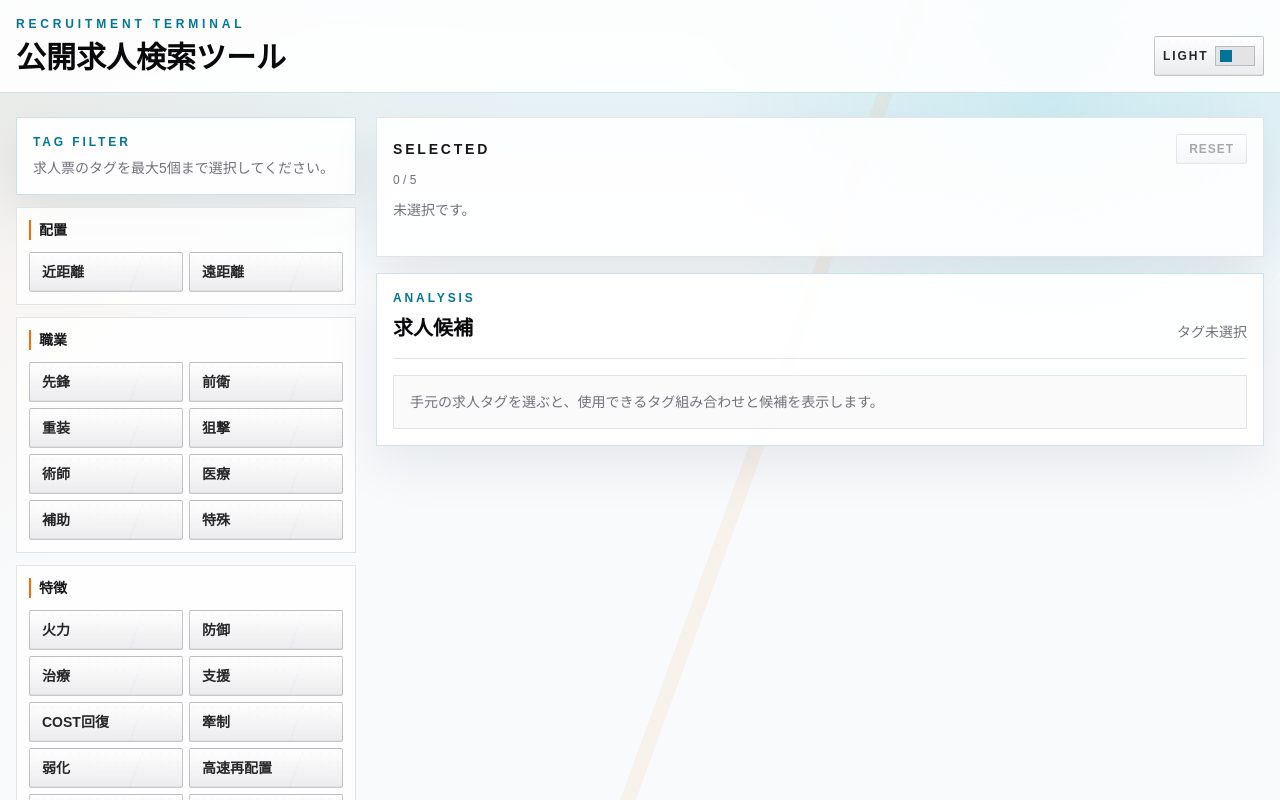
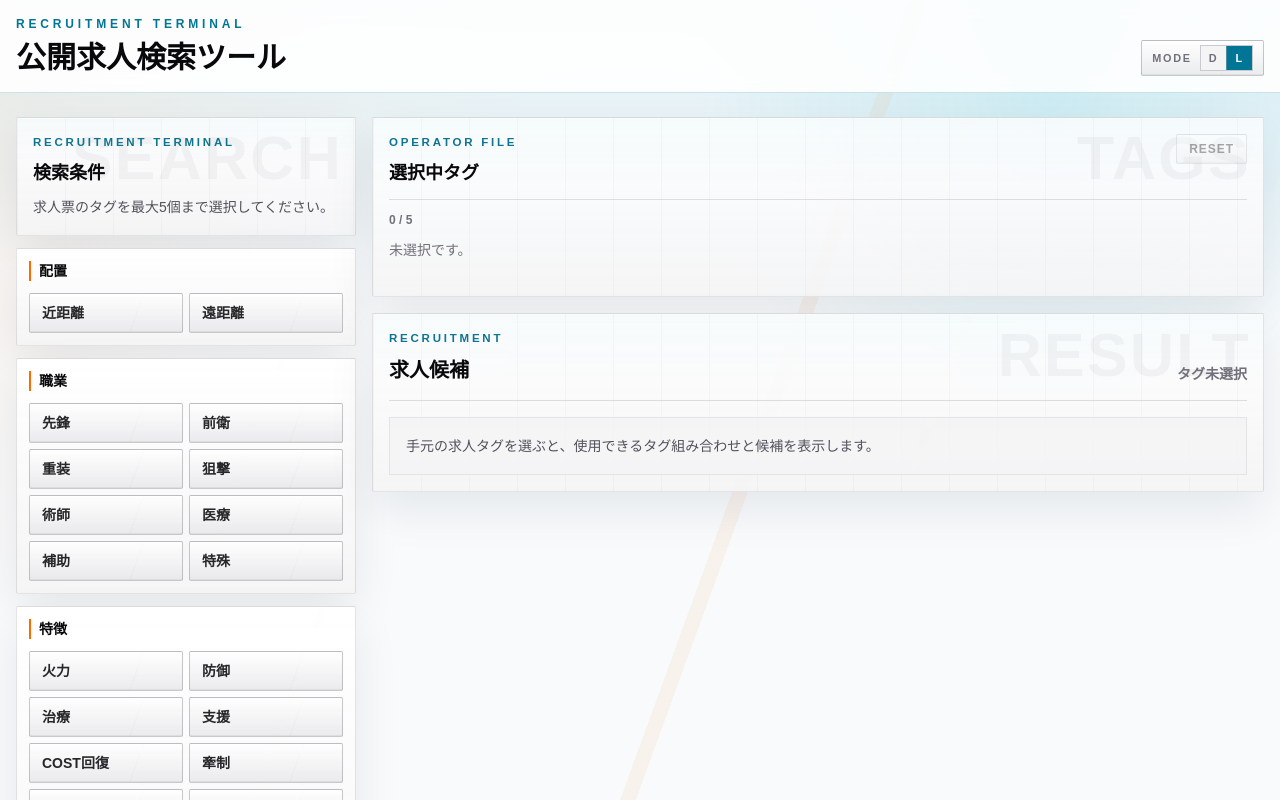
Before and after one commit to Assy0562/recruitment-terminal, a Next.js app: page / in a window 1280 px wide. Shown: the top 800 px of the page. Built offline with nearby package versions, Linux system fonts and the light colour scheme.

Commit message:
Refine tactical terminal UI

```diff
--- a/src/app/globals.css
+++ b/src/app/globals.css
@@ -101,24 +101,6 @@ button {
   color: #e4e4e7;
 }
 
-.terminal-button::before {
-  content: "";
-  position: absolute;
-  inset: 0;
-  z-index: 0;
-  pointer-events: none;
-  background-image: radial-gradient(circle, rgba(8, 145, 178, 0.2) 1px, transparent 1.25px);
-  background-size: 9px 9px;
-  opacity: 0.16;
-  -webkit-mask-image: linear-gradient(to bottom, black, transparent);
-  mask-image: linear-gradient(to bottom, black, transparent);
-}
-
-:root.dark .terminal-button::before {
-  background-image: radial-gradient(circle, rgba(103, 232, 249, 0.24) 1px, transparent 1.25px);
-  opacity: 0.12;
-}
-
 .terminal-button:hover {
   border-color: rgba(8, 145, 178, 0.55);
   box-shadow:
@@ -162,3 +144,93 @@ button {
   box-shadow: 0 0 16px rgba(251, 146, 60, 0.08);
   color: #fed7aa;
 }
+
+.terminal-panel {
+  position: relative;
+  overflow: hidden;
+  border: 1px solid rgba(39, 39, 42, 0.12);
+  border-radius: 2px;
+  background:
+    linear-gradient(180deg, rgba(255, 255, 255, 0.94), rgba(244, 244, 245, 0.9)),
+    linear-gradient(110deg, transparent 0 62%, rgba(251, 146, 60, 0.055) 62% 63%, transparent 63%);
+  box-shadow:
+    inset 0 1px 0 rgba(255, 255, 255, 0.62),
+    0 18px 46px rgba(15, 23, 42, 0.08);
+}
+
+:root.dark .terminal-panel {
+  border-color: rgba(63, 63, 70, 0.82);
+  background:
+    linear-gradient(180deg, rgba(28, 28, 31, 0.96), rgba(18, 18, 20, 0.97)),
+    linear-gradient(110deg, transparent 0 62%, rgba(251, 146, 60, 0.055) 62% 63%, transparent 63%);
+  box-shadow:
+    inset 0 1px 0 rgba(255, 255, 255, 0.04),
+    0 24px 70px rgba(0, 0, 0, 0.18);
+}
+
+.terminal-panel::before {
+  content: "";
+  position: absolute;
+  inset: 0 0 auto 0;
+  height: 100%;
+  pointer-events: none;
+  background:
+    linear-gradient(180deg, rgba(8, 145, 178, 0.08), transparent 42%),
+    linear-gradient(90deg, rgba(39, 39, 42, 0.08) 1px, transparent 1px);
+  background-size: 100% 100%, 48px 100%;
+  opacity: 0.42;
+}
+
+:root.dark .terminal-panel::before {
+  background:
+    linear-gradient(180deg, rgba(103, 232, 249, 0.055), transparent 42%),
+    linear-gradient(90deg, rgba(212, 212, 216, 0.055) 1px, transparent 1px);
+  background-size: 100% 100%, 48px 100%;
+  opacity: 0.36;
+}
+
+.terminal-panel > * {
+  position: relative;
+}
+
+.terminal-panel-plain::before {
+  display: none;
+}
+
+.terminal-watermark {
+  position: absolute;
+  right: 0.75rem;
+  top: 0.65rem;
+  pointer-events: none;
+  color: rgba(15, 23, 42, 0.045);
+  font-size: clamp(2rem, 5vw, 3.8rem);
+  font-weight: 900;
+  letter-spacing: 0.04em;
+  line-height: 1;
+  text-transform: uppercase;
+  white-space: nowrap;
+}
+
+:root.dark .terminal-watermark {
+  color: rgba(244, 244, 245, 0.035);
+}
+
+.terminal-divider {
+  border-color: rgba(212, 212, 216, 0.78);
+}
+
+:root.dark .terminal-divider {
+  border-color: rgba(63, 63, 70, 0.78);
+}
+
+.terminal-kicker {
+  color: #0e7490;
+  font-size: 0.72rem;
+  font-weight: 800;
+  letter-spacing: 0.24em;
+  text-transform: uppercase;
+}
+
+:root.dark .terminal-kicker {
+  color: #67e8f9;
+}
--- a/src/app/operators/[id]/page.tsx
+++ b/src/app/operators/[id]/page.tsx
@@ -61,7 +61,11 @@ export default async function OperatorDetailPage({
           <div className="grid h-full lg:grid-cols-[42%_1fr]">
             <section className="relative min-h-[460px] overflow-hidden border-b border-zinc-200 bg-zinc-100 lg:h-full lg:min-h-0 lg:border-b-0 lg:border-r dark:border-zinc-800 dark:bg-zinc-950">
               <div className="absolute inset-0 bg-[linear-gradient(140deg,rgba(255,255,255,0.74),rgba(226,232,240,0.42)_42%,rgba(251,146,60,0.08)),linear-gradient(90deg,rgba(8,145,178,0.06)_1px,transparent_1px),linear-gradient(rgba(8,145,178,0.06)_1px,transparent_1px)] bg-[length:auto,40px_40px,40px_40px] dark:bg-[linear-gradient(140deg,rgba(24,24,27,0.5),rgba(9,9,11,0.84)_44%,rgba(251,146,60,0.08)),linear-gradient(90deg,rgba(103,232,249,0.035)_1px,transparent_1px),linear-gradient(rgba(103,232,249,0.035)_1px,transparent_1px)]" />
-              <div className="absolute inset-x-0 top-0 h-52 bg-[radial-gradient(circle,rgba(8,145,178,0.24)_1.15px,transparent_1.35px)] bg-[length:10px_10px] opacity-70 [mask-image:linear-gradient(to_bottom,black_0%,rgba(0,0,0,0.58)_44%,transparent_100%)] dark:bg-[radial-gradient(circle,rgba(103,232,249,0.28)_1.15px,transparent_1.35px)] dark:opacity-45" />
+              <div className="absolute inset-x-8 top-10 h-px bg-zinc-400/25 dark:bg-zinc-600/45" />
+              <div className="absolute right-[-2rem] top-12 text-6xl font-black uppercase tracking-[0.08em] text-zinc-950/[0.045] dark:text-white/[0.035] sm:text-7xl lg:text-8xl">
+                Operator File
+              </div>
+              <div className="absolute inset-y-0 right-[18%] w-8 -skew-x-[18deg] bg-orange-500/[0.06] dark:bg-orange-400/[0.055]" />
               <div className="absolute inset-x-8 top-8 h-px bg-cyan-700/15 dark:bg-cyan-300/15" />
               <div className="absolute inset-y-8 left-8 w-px bg-cyan-700/15 dark:bg-cyan-300/15" />
               <div className="relative h-full min-h-[460px] lg:min-h-0">
--- a/src/components/CombinationCandidates.tsx
+++ b/src/components/CombinationCandidates.tsx
@@ -14,28 +14,29 @@ export function CombinationCandidates({
   selectedTags
 }: CombinationCandidatesProps) {
   return (
-    <section className="border border-cyan-700/20 bg-white/90 p-4 shadow-[0_18px_50px_rgba(15,23,42,0.08)] dark:border-cyan-300/20 dark:bg-zinc-900/90 dark:shadow-none">
-      <div className="flex flex-col gap-1 border-b border-zinc-200 pb-4 dark:border-zinc-800 sm:flex-row sm:items-end sm:justify-between">
+    <section className="terminal-panel p-4">
+      <span className="terminal-watermark">Result</span>
+      <div className="flex flex-col gap-2 border-b pb-4 terminal-divider sm:flex-row sm:items-end sm:justify-between">
         <div>
-          <p className="text-xs font-semibold uppercase tracking-[0.24em] text-cyan-700 dark:text-cyan-300">
-            Analysis
-          </p>
-          <h2 className="mt-2 text-xl font-bold text-zinc-950 dark:text-zinc-50">
-            求人候補
+          <p className="terminal-kicker">Recruitment</p>
+          <h2 className="mt-2 text-xl font-black text-zinc-950 dark:text-zinc-50">
+            {"\u6c42\u4eba\u5019\u88dc"}
           </h2>
         </div>
-        <p className="text-sm text-zinc-500 dark:text-zinc-400">
-          {selectedTags.length === 0 ? "タグ未選択" : `${candidates.length} パターン`}
+        <p className="text-sm font-semibold text-zinc-500 dark:text-zinc-400">
+          {selectedTags.length === 0
+            ? "\u30bf\u30b0\u672a\u9078\u629e"
+            : `${candidates.length} \u30d1\u30bf\u30fc\u30f3`}
         </p>
       </div>
 
       {selectedTags.length === 0 ? (
-        <div className="mt-4 border border-zinc-200 bg-zinc-50 p-4 text-sm text-zinc-500 dark:border-zinc-800 dark:bg-zinc-950/70 dark:text-zinc-400">
-          手元の求人タグを選ぶと、使用できるタグ組み合わせと候補を表示します。
+        <div className="mt-4 border border-zinc-200 bg-zinc-100/80 p-4 text-sm leading-6 text-zinc-600 dark:border-zinc-800 dark:bg-zinc-950/70 dark:text-zinc-400">
+          {"\u624b\u5143\u306e\u6c42\u4eba\u30bf\u30b0\u3092\u9078\u3076\u3068\u3001\u4f7f\u7528\u3067\u304d\u308b\u30bf\u30b0\u7d44\u307f\u5408\u308f\u305b\u3068\u5019\u88dc\u3092\u8868\u793a\u3057\u307e\u3059\u3002"}
         </div>
       ) : candidates.length === 0 ? (
-        <div className="mt-4 border border-amber-500/40 bg-amber-100/70 p-4 text-sm text-amber-800 dark:border-amber-300/40 dark:bg-amber-300/10 dark:text-amber-100">
-          有効な組み合わせがありません。タグを選び直してください。
+        <div className="mt-4 border border-orange-500/35 bg-orange-100/55 p-4 text-sm text-orange-800 dark:border-orange-400/35 dark:bg-orange-400/10 dark:text-orange-100">
+          {"\u6709\u52b9\u306a\u7d44\u307f\u5408\u308f\u305b\u304c\u3042\u308a\u307e\u305b\u3093\u3002\u30bf\u30b0\u3092\u9078\u3073\u76f4\u3057\u3066\u304f\u3060\u3055\u3044\u3002"}
         </div>
       ) : (
         <div className="mt-4 grid gap-4">
@@ -63,18 +64,20 @@ function CandidateCard({
   return (
     <article
       className={[
-        "border bg-white/95 p-4 dark:bg-zinc-950/90",
-        isHighValue
-          ? "border-amber-500/55 dark:border-amber-300/45"
-          : "border-zinc-200 dark:border-zinc-800"
+        "terminal-panel p-4",
+        isHighValue ? "border-orange-500/45 dark:border-orange-400/38" : ""
       ].join(" ")}
     >
-      <div className="flex flex-col gap-3 border-b border-zinc-200 pb-3 dark:border-zinc-800 sm:flex-row sm:items-start sm:justify-between">
-        <div>
+      <span className="terminal-watermark">File</span>
+      <div className="flex flex-col gap-3 border-b pb-3 terminal-divider sm:flex-row sm:items-start sm:justify-between">
+        <div className="min-w-0">
+          <p className="mb-2 text-[0.68rem] font-black uppercase tracking-[0.22em] text-zinc-500 dark:text-zinc-500">
+            Operator File
+          </p>
           <div className="flex flex-wrap gap-2">
             {candidate.tags.map((tag) => (
               <span
-                className="border border-cyan-700/35 bg-cyan-50 px-2 py-1 text-xs font-semibold text-cyan-800 dark:border-cyan-300/60 dark:bg-cyan-300/10 dark:text-cyan-100"
+                className="border border-cyan-700/30 bg-cyan-50/70 px-2 py-1 text-xs font-semibold text-cyan-800 dark:border-cyan-300/35 dark:bg-cyan-300/8 dark:text-cyan-100"
                 key={tag}
               >
                 {tag}
@@ -83,21 +86,25 @@ function CandidateCard({
           </div>
         </div>
 
-        <div className="grid min-w-28 grid-cols-2 gap-2 text-right sm:block">
+        <div className="grid min-w-32 grid-cols-2 gap-2 text-right sm:block">
           {usesAllSelectedTags ? (
-            <p className="text-xs font-bold text-cyan-700 dark:text-cyan-300">全タグ一致</p>
+            <p className="text-xs font-bold text-cyan-700 dark:text-cyan-300">
+              {"\u5168\u30bf\u30b0\u4e00\u81f4"}
+            </p>
           ) : null}
           <p
             className={
               isHighValue
-                ? "text-sm font-bold text-amber-600 dark:text-amber-300"
+                ? "text-sm font-bold text-orange-700 dark:text-orange-300"
                 : "text-sm font-bold text-cyan-700 dark:text-cyan-300"
             }
           >
-            最低 {getRarityLabel(candidate.minRarity)}
+            {"\u6700\u4f4e "}
+            {getRarityLabel(candidate.minRarity)}
           </p>
           <p className="text-xs font-semibold text-zinc-500">
-            {candidate.operators.length} 件
+            {candidate.operators.length}
+            {" \u4ef6"}
           </p>
         </div>
       </div>
@@ -114,7 +121,9 @@ function CandidateCard({
           onClick={() => setIsExpanded((current) => !current)}
           type="button"
         >
-          {isExpanded ? "閉じる" : `ほか ${remainingCount} 件を表示`}
+          {isExpanded
+            ? "\u9589\u3058\u308b"
+            : `\u307b\u304b ${remainingCount} \u4ef6\u3092\u8868\u793a`}
         </button>
       ) : null}
     </article>
--- a/src/components/RecruitmentApp.tsx
+++ b/src/components/RecruitmentApp.tsx
@@ -35,7 +35,7 @@ export function RecruitmentApp() {
   }
 
   return (
-    <main className="mx-auto grid max-w-7xl gap-5 px-4 py-6 lg:grid-cols-[340px_1fr]">
+    <main className="mx-auto grid max-w-7xl gap-4 px-4 py-6 lg:grid-cols-[340px_1fr]">
       <TagSelector
         maxSelectedTags={maxSelectedTags}
         onToggleTag={toggleTag}
--- a/src/components/SelectedTags.tsx
+++ b/src/components/SelectedTags.tsx
@@ -12,11 +12,15 @@ export function SelectedTags({
   onRemoveTag
 }: SelectedTagsProps) {
   return (
-    <section className="border border-zinc-200 bg-white/90 p-4 shadow-[0_18px_50px_rgba(15,23,42,0.08)] dark:border-zinc-800 dark:bg-zinc-900 dark:shadow-none">
-      <div className="flex items-center justify-between gap-3">
-        <h2 className="text-sm font-semibold uppercase tracking-[0.2em] text-zinc-900 dark:text-zinc-100">
-          Selected
-        </h2>
+    <section className="terminal-panel p-4">
+      <span className="terminal-watermark">Tags</span>
+      <div className="flex items-start justify-between gap-3 border-b pb-3 terminal-divider">
+        <div>
+          <p className="terminal-kicker">Operator File</p>
+          <h2 className="mt-2 text-lg font-black text-zinc-950 dark:text-zinc-50">
+            {"\u9078\u629e\u4e2d\u30bf\u30b0"}
+          </h2>
+        </div>
         <button
           className="terminal-button terminal-button-warn px-3 py-1.5 text-xs font-semibold tracking-[0.08em] transition disabled:cursor-not-allowed disabled:opacity-40"
           disabled={selectedTags.length === 0}
@@ -26,13 +30,13 @@ export function SelectedTags({
           RESET
         </button>
       </div>
-      <p className="mt-2 text-xs text-zinc-500">
+      <p className="mt-3 text-xs font-semibold text-zinc-500">
         {selectedTags.length} / {maxSelectedTags}
       </p>
 
       <div className="mt-3 flex min-h-10 flex-wrap gap-2">
         {selectedTags.length === 0 ? (
-          <p className="text-sm text-zinc-500">未選択です。</p>
+          <p className="text-sm text-zinc-500">{"\u672a\u9078\u629e\u3067\u3059\u3002"}</p>
         ) : (
           selectedTags.map((tag) => (
             <button
@@ -41,7 +45,7 @@ export function SelectedTags({
               onClick={() => onRemoveTag(tag)}
               type="button"
             >
-              {tag} ×
+              {tag} x
             </button>
           ))
         )}
--- a/src/components/TagGroup.tsx
+++ b/src/components/TagGroup.tsx
@@ -14,8 +14,8 @@ export function TagGroup({
   onToggleTag
 }: TagGroupProps) {
   return (
-    <section className="border border-zinc-200 bg-white/80 p-3 dark:border-zinc-800 dark:bg-zinc-950/75">
-      <h2 className="mb-3 border-l-2 border-orange-500 pl-2 text-sm font-bold text-zinc-900 dark:border-orange-400 dark:text-zinc-100">
+    <section className="terminal-panel terminal-panel-plain p-3">
+      <h2 className="mb-3 border-l-2 border-orange-500 pl-2 text-sm font-black text-zinc-950 dark:border-orange-400 dark:text-zinc-100">
         {category}
       </h2>
       <div className="grid grid-cols-2 gap-1.5 sm:grid-cols-3 lg:grid-cols-2">
--- a/src/components/TagSelector.tsx
+++ b/src/components/TagSelector.tsx
@@ -18,12 +18,16 @@ export function TagSelector({
 
   return (
     <aside className="space-y-3">
-      <div className="border border-cyan-700/20 bg-white/90 p-4 shadow-[0_18px_50px_rgba(15,23,42,0.08)] dark:border-cyan-300/20 dark:bg-zinc-900/90 dark:shadow-none">
-        <p className="text-xs font-semibold uppercase tracking-[0.24em] text-cyan-700 dark:text-cyan-300">
-          Tag Filter
-        </p>
-        <p className="mt-2 text-sm text-zinc-500 dark:text-zinc-400">
-          求人票のタグを最大{maxSelectedTags}個まで選択してください。
+      <div className="terminal-panel p-4">
+        <span className="terminal-watermark">Search</span>
+        <p className="terminal-kicker">Recruitment Terminal</p>
+        <h2 className="mt-2 text-lg font-black text-zinc-950 dark:text-zinc-50">
+          {"\u691c\u7d22\u6761\u4ef6"}
+        </h2>
+        <p className="mt-2 text-sm leading-6 text-zinc-600 dark:text-zinc-400">
+          {"\u6c42\u4eba\u7968\u306e\u30bf\u30b0\u3092\u6700\u5927"}
+          {maxSelectedTags}
+          {"\u500b\u307e\u3067\u9078\u629e\u3057\u3066\u304f\u3060\u3055\u3044\u3002"}
         </p>
       </div>
       {tagCategories.map((group) => (
--- a/src/components/ThemeToggle.tsx
+++ b/src/components/ThemeToggle.tsx
@@ -44,18 +44,32 @@ export function ThemeToggle() {
     <button
       aria-label="\u30c6\u30fc\u30de\u3092\u5207\u308a\u66ff\u3048\u308b"
       aria-pressed={isDark}
-      className="terminal-button inline-flex h-10 items-center gap-2 px-2 text-xs font-black uppercase tracking-[0.16em] transition"
+      className="terminal-button inline-flex h-9 items-center gap-2 px-2.5 text-[0.68rem] font-black uppercase tracking-[0.16em] transition"
       onClick={toggleTheme}
       type="button"
     >
-      <span className="w-11 text-center">{isDark ? "DARK" : "LIGHT"}</span>
-      <span className="relative h-5 w-10 border border-zinc-400/60 bg-zinc-200 dark:border-zinc-600 dark:bg-zinc-950">
+      <span className="text-zinc-500 dark:text-zinc-500">Mode</span>
+      <span className="grid grid-cols-2 border border-zinc-400/50 bg-zinc-100 dark:border-zinc-700 dark:bg-zinc-950">
         <span
           className={[
-            "absolute left-1 top-1/2 h-3 w-3 -translate-y-1/2 bg-cyan-700 transition-transform dark:bg-cyan-300",
-            isDark ? "translate-x-5" : "translate-x-0"
+            "px-2 py-1 transition",
+            isDark
+              ? "bg-cyan-700 text-white dark:bg-cyan-300 dark:text-zinc-950"
+              : "text-zinc-500 dark:text-zinc-600"
           ].join(" ")}
-        />
+        >
+          D
+        </span>
+        <span
+          className={[
+            "border-l border-zinc-400/50 px-2 py-1 transition dark:border-zinc-700",
+            isDark
+              ? "text-zinc-500 dark:text-zinc-600"
+              : "bg-cyan-700 text-white dark:bg-cyan-300 dark:text-zinc-950"
+          ].join(" ")}
+        >
+          L
+        </span>
       </span>
     </button>
   );
```
Also changed, not shown: src/components/OperatorCard.tsx (+27 -3 lines).
